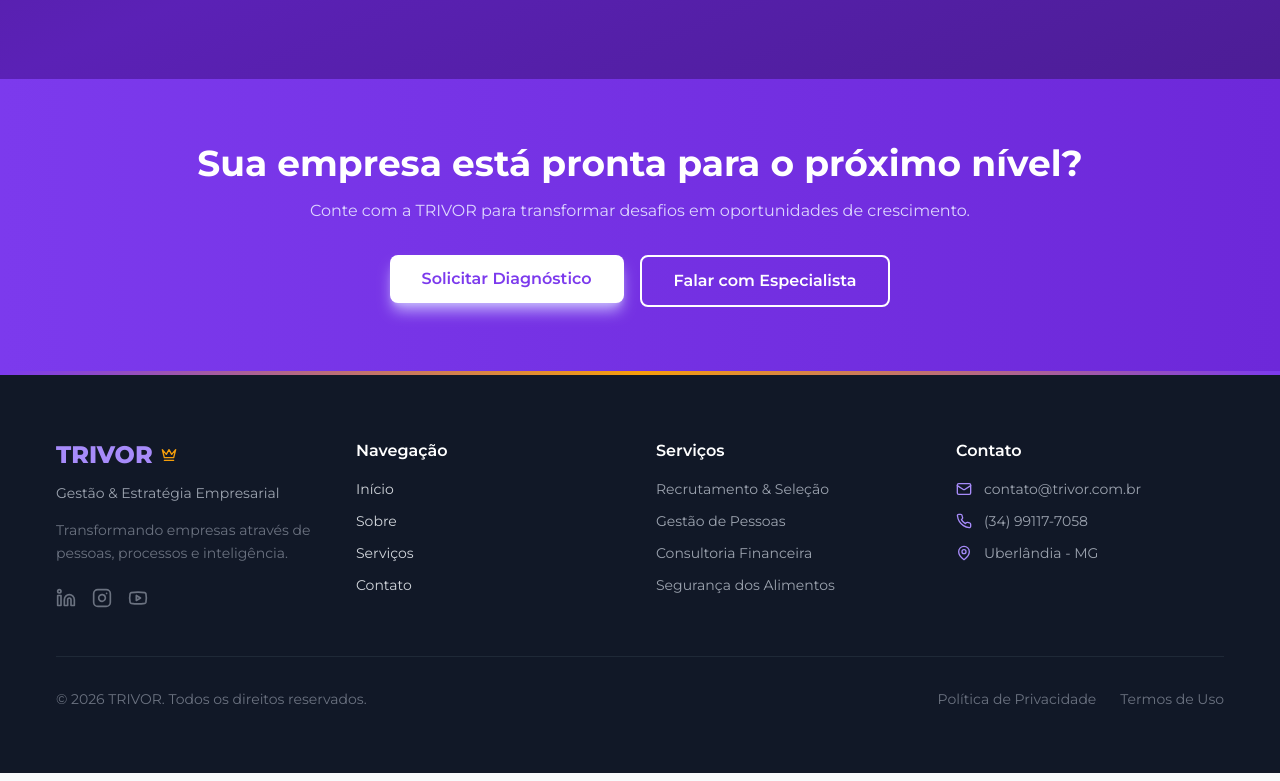
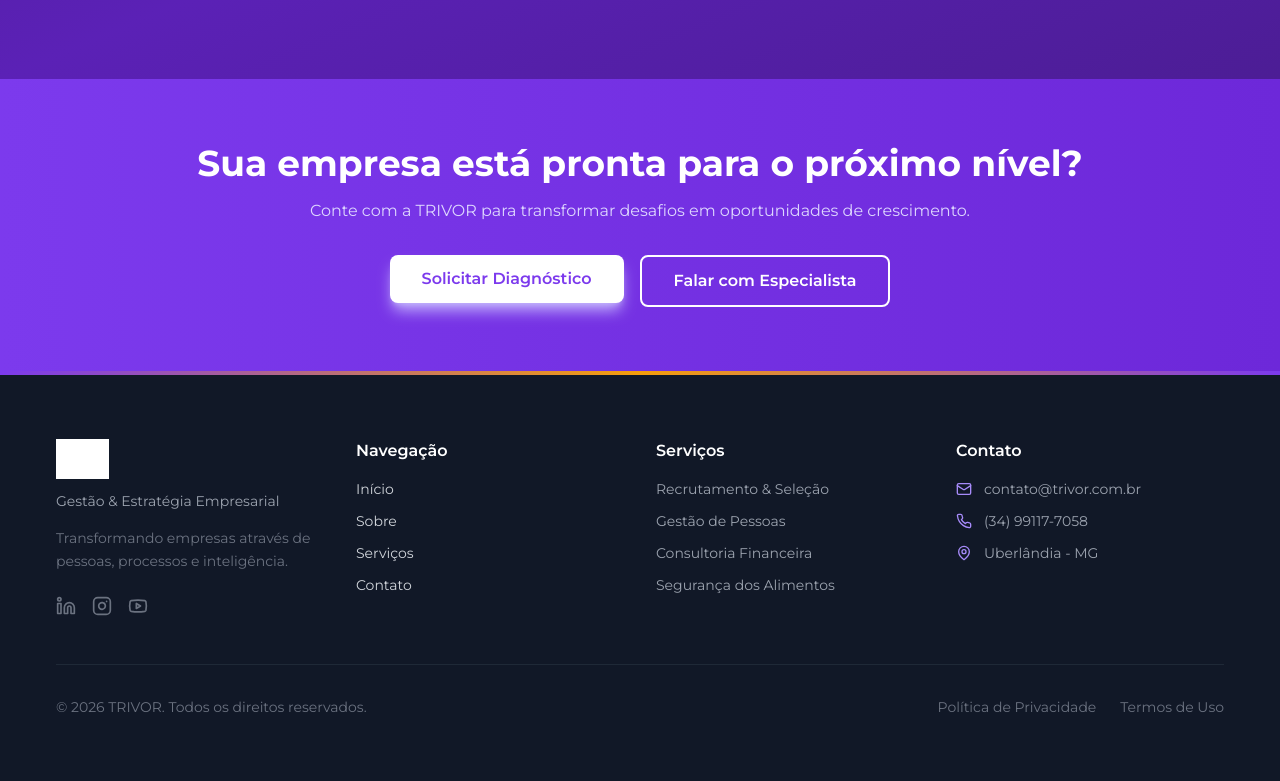
Before and after one commit to trivoroficial/consult_recruit, a Next.js app: page / in a window 1280 px wide. Shown: the part 1999-2780 px from the top of the page. Built offline with nearby package versions, Linux system fonts and the light colour scheme; grey boxes are pictures that could not be loaded.

Commit message:
Update Footer.tsx

```diff
--- a/src/components/layout/Footer.tsx
+++ b/src/components/layout/Footer.tsx
@@ -1,5 +1,6 @@
 import Link from 'next/link'
-import { Linkedin, Instagram, Youtube, Mail, Phone, MapPin, Crown } from 'lucide-react'
+import Image from 'next/image'
+import { Linkedin, Instagram, Youtube, Mail, Phone, MapPin } from 'lucide-react'
 
 export function Footer() {
   return (
@@ -12,10 +13,15 @@ export function Footer() {
 
           {/* COLUNA 1 - LOGO */}
           <div>
-            <div className="flex items-center gap-2">
-              <span className="text-2xl font-extrabold text-purple-400">TRIVOR</span>
-              <Crown className="h-4 w-4 text-yellow-500" />
-            </div>
+            <Link href="/" className="flex items-center gap-2">
+              <Image
+                src="/logo-white.png"
+                alt="TRIVOR"
+                width={160}
+                height={45}
+                className="h-10 w-auto object-contain brightness-0 invert"
+              />
+            </Link>
             <p className="mt-3 text-sm text-gray-400">Gestão & Estratégia Empresarial</p>
             <p className="mt-4 text-sm text-gray-500 leading-relaxed">
               Transformando empresas através de pessoas, processos e inteligência.
```
